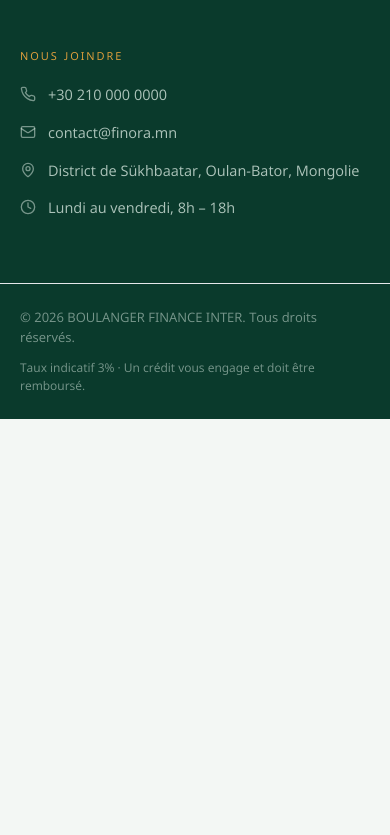
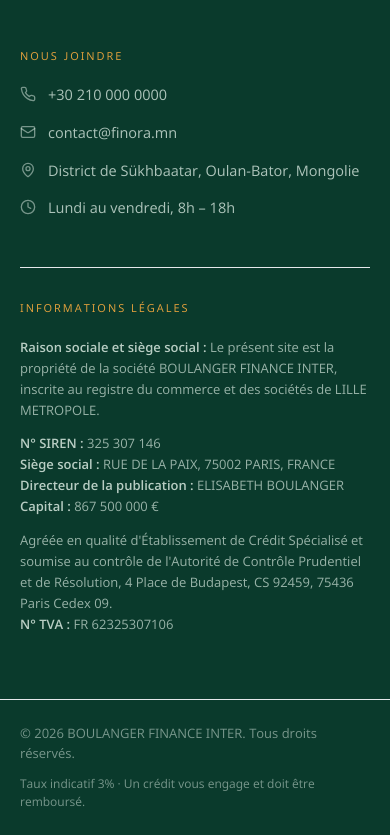
Before and after one commit to Medellin20/Finora, a Next.js app: page / in a window 390 px wide. Shown: the part 7134-7969 px from the top of the page. Before the commit the page ends 7553 px from the top, so only its background shows below. Built offline with nearby package versions, Linux system fonts and the light colour scheme.

Commit message:
New Configs

```diff
--- a/components/Footer.tsx
+++ b/components/Footer.tsx
@@ -104,6 +104,47 @@ export default function Footer({ settings }: { settings: Settings }) {
             </li>
           </ul>
         </div>
+
+        <section className="border-t border-mint/12 pt-8 md:col-span-3">
+          <h3 className="font-mono text-[11px] uppercase tracking-[0.18em] text-amber">
+            Informations légales
+          </h3>
+          <div className="mt-5 max-w-5xl space-y-3 text-[13px] leading-relaxed text-mint/65">
+            <p>
+              <strong className="font-semibold text-mint/80">
+                Raison sociale et siège social :
+              </strong>{" "}
+              Le présent site est la propriété de la société BOULANGER
+              FINANCE INTER, inscrite au registre du commerce et des sociétés
+              de LILLE METROPOLE.
+            </p>
+            <p>
+              <strong className="font-semibold text-mint/80">N° SIREN :</strong>{" "}
+              325 307 146
+              <br />
+              <strong className="font-semibold text-mint/80">
+                Siège social :
+              </strong>{" "}
+              RUE DE LA PAIX, 75002 PARIS, FRANCE
+              <br />
+              <strong className="font-semibold text-mint/80">
+                Directeur de la publication :
+              </strong>{" "}
+              ELISABETH BOULANGER
+              <br />
+              <strong className="font-semibold text-mint/80">Capital :</strong>{" "}
+              867 500 000 €
+            </p>
+            <p>
+              Agréée en qualité d&apos;Établissement de Crédit Spécialisé et
+              soumise au contrôle de l&apos;Autorité de Contrôle Prudentiel et de
+              Résolution, 4 Place de Budapest, CS 92459, 75436 Paris Cedex 09.
+              <br />
+              <strong className="font-semibold text-mint/80">N° TVA :</strong>{" "}
+              FR 62325307106
+            </p>
+          </div>
+        </section>
       </div>
 
       <div className="border-t border-mint/12">
```
